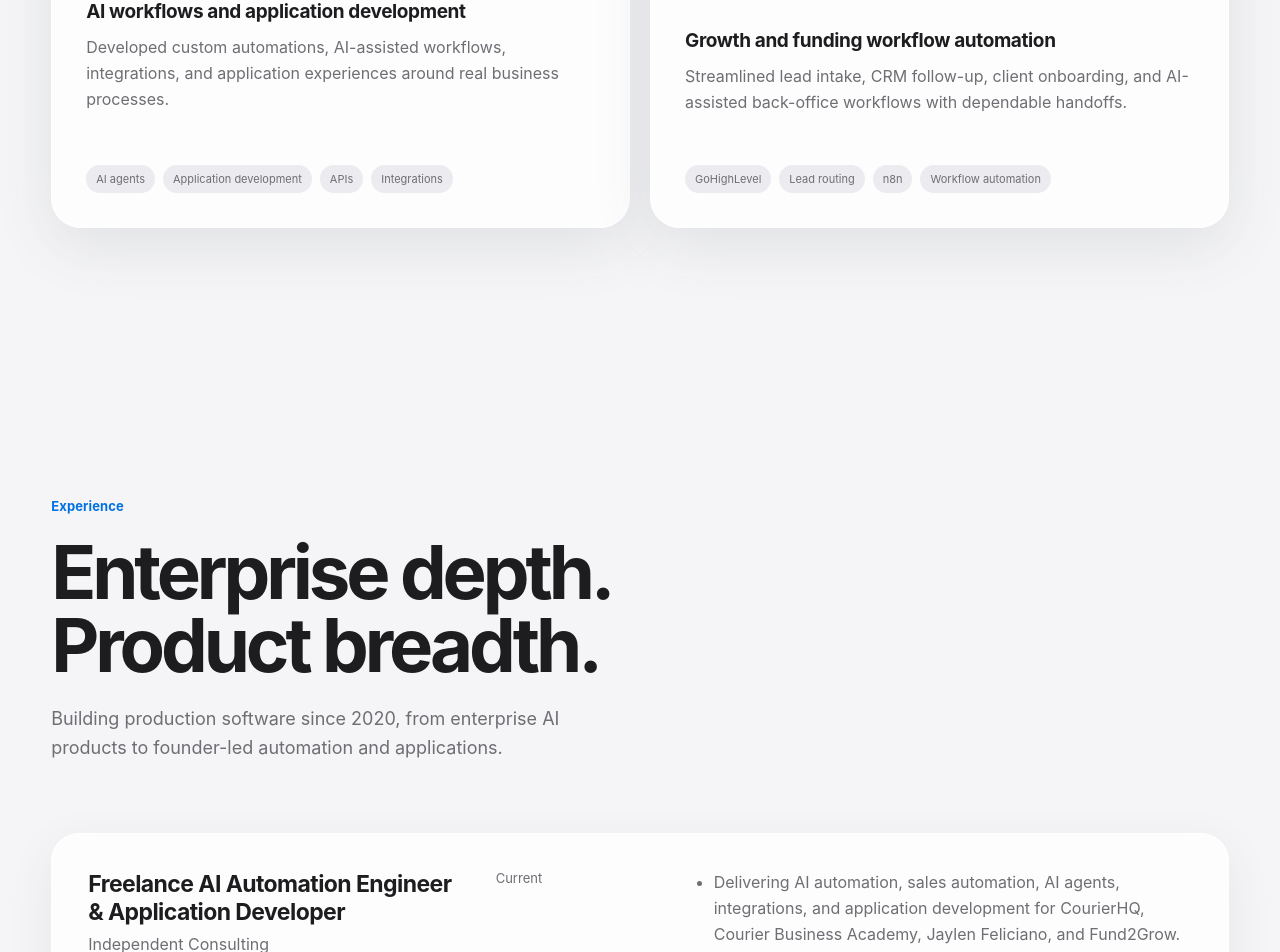
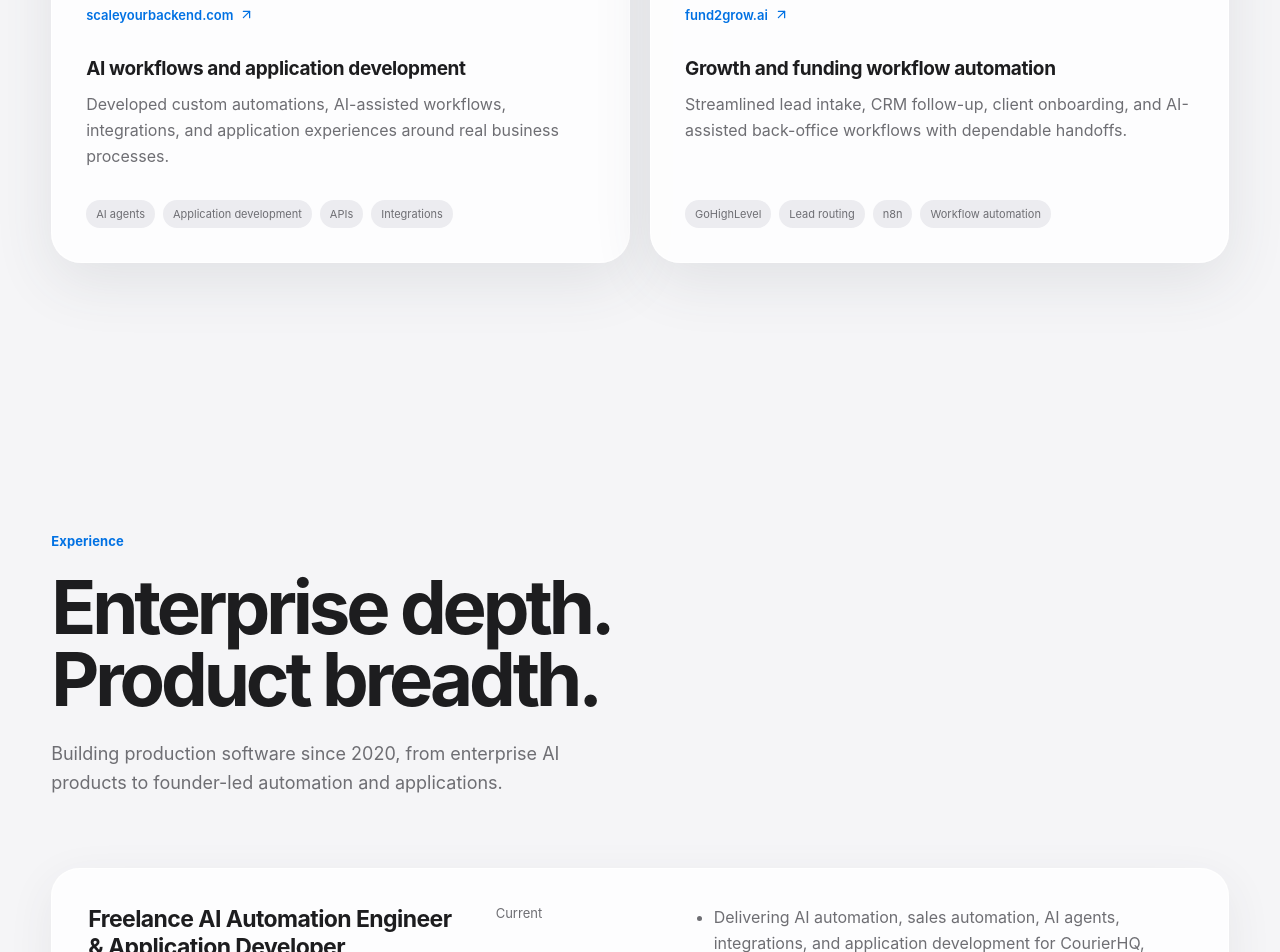
Before and after one commit to jyotirmaya-sahu/jyoti-dev-portfolio, a Next.js app: page / in a window 1280 px wide. Shown: the part 8060-9012 px from the top of the page. Built offline with nearby package versions, Linux system fonts and the light colour scheme.

Commit message:
Add client website links

```diff
--- a/src/components/Portfolio.module.css
+++ b/src/components/Portfolio.module.css
@@ -148,6 +148,8 @@
 .clientStatus::before { content: ""; width: 7px; height: 7px; border-radius: 50%; background: #34c759; box-shadow: 0 0 0 4px rgba(52, 199, 89, .13); }
 .clientCard h3 { margin: 0; font-size: clamp(32px, 3.4vw, 48px); letter-spacing: -.045em; }
 .clientPartner { margin: 8px 0 0 !important; color: var(--accent) !important; font-size: 13px; }
+.clientWebsite { width: fit-content; margin-top: 12px; display: inline-flex; align-items: center; gap: 6px; color: var(--accent); font-size: 13px; font-weight: 590; text-decoration: none; }
+.clientWebsite:hover { text-decoration: underline; text-underline-offset: 4px; }
 .clientCard h4 { margin: 34px 0 12px; font-size: 19px; letter-spacing: -.02em; }
 .clientCard > p { max-width: 590px; margin: 0; color: var(--muted); line-height: 1.62; }
 .clientTags { margin-top: auto; padding-top: 30px; }
--- a/src/components/Portfolio.tsx
+++ b/src/components/Portfolio.tsx
@@ -10,7 +10,7 @@ import { FaPython } from "react-icons/fa6";
 import styles from "./Portfolio.module.css";
 
 type Project = { title: string; type: string; metric?: string; description: string; details: string[]; image?: string; href?: string; featured?: boolean };
-type ClientWork = { client: string; project: string; description: string; details: string[]; partner?: string };
+type ClientWork = { client: string; project: string; description: string; details: string[]; partner?: string; website?: string; href?: string };
 type ToolId = "openai" | "anthropic" | "gemini" | "langchain" | "qdrant" | "highlevel" | "n8n" | "api" | "webhook" | "email" | "twilio" | "react" | "nextjs" | "typescript" | "nodejs" | "fastapi" | "postgresql" | "supabase" | "python" | "pytorch" | "tensorflow" | "aws" | "azure" | "gcp" | "docker" | "kubernetes" | "mlflow";
 type Expertise = { title: string; promise: string; description: string; builds: string[]; stack: ToolId[] };
 type ToolMeta = { name: string; icon?: IconType; custom?: "highlevel" };
@@ -41,10 +41,10 @@ const projects: Project[] = [
 ];
 
 const clientWork: ClientWork[] = [
-  { client: "CourierHQ", project: "Courier operations automation", description: "Connected CRM, sales follow-up, operational workflows, and internal tools to reduce manual work across the customer journey.", details: ["GoHighLevel", "n8n", "Sales automation", "Dashboards"] },
+  { client: "CourierHQ", website: "courierhq.io", href: "https://www.courierhq.io/", project: "Courier operations automation", description: "Connected CRM, sales follow-up, operational workflows, and internal tools to reduce manual work across the customer journey.", details: ["GoHighLevel", "n8n", "Sales automation", "Dashboards"] },
   { client: "Courier Business Academy", project: "Education and sales automation", description: "Built lead-capture, nurturing, onboarding, and learner communication workflows for a courier-business education platform.", details: ["CRM pipelines", "Email workflows", "n8n", "AI-assisted operations"] },
-  { client: "Jaylen Feliciano", project: "AI workflows and application development", description: "Developed custom automations, AI-assisted workflows, integrations, and application experiences around real business processes.", details: ["AI agents", "Application development", "APIs", "Integrations"] },
-  { client: "Fund2Grow", partner: "with Darius Benders", project: "Growth and funding workflow automation", description: "Streamlined lead intake, CRM follow-up, client onboarding, and AI-assisted back-office workflows with dependable handoffs.", details: ["GoHighLevel", "Lead routing", "n8n", "Workflow automation"] },
+  { client: "Scale Your Backend", partner: "with Jaylen Feliciano", website: "scaleyourbackend.com", href: "https://scaleyourbackend.com/", project: "AI workflows and application development", description: "Developed custom automations, AI-assisted workflows, integrations, and application experiences around real business processes.", details: ["AI agents", "Application development", "APIs", "Integrations"] },
+  { client: "Fund2Grow", partner: "with Darius Benders", website: "fund2grow.ai", href: "https://www.fund2grow.ai/", project: "Growth and funding workflow automation", description: "Streamlined lead intake, CRM follow-up, client onboarding, and AI-assisted back-office workflows with dependable handoffs.", details: ["GoHighLevel", "Lead routing", "n8n", "Workflow automation"] },
 ];
 
 const expertiseGroups: Expertise[] = [
@@ -119,6 +119,7 @@ export default function Portfolio() {
         <div className={styles.clientTop}><span className={styles.clientIndex}>{String(index + 1).padStart(2, "0")}</span><span className={styles.clientStatus}>Current</span></div>
         <h3>{work.client}</h3>
         {work.partner && <p className={styles.clientPartner}>{work.partner}</p>}
+        {work.href && <a className={styles.clientWebsite} href={work.href} target="_blank" rel="noreferrer">{work.website}<ArrowUpRight size={15} aria-hidden="true" /></a>}
         <h4>{work.project}</h4>
         <p>{work.description}</p>
         <div className={styles.clientTags}>{work.details.map(item => <span key={item}>{item}</span>)}</div>
@@ -129,7 +130,7 @@ export default function Portfolio() {
       <p className={styles.eyebrow}>Experience</p>
       <motion.div className={styles.experienceHeader} {...reveal}><h2>Enterprise depth. Product breadth.</h2><p>Building production software since 2020, from enterprise AI products to founder-led automation and applications.</p></motion.div>
       <div className={styles.timeline}>
-        <motion.article {...reveal}><div><h3>Freelance AI Automation Engineer &amp; Application Developer</h3><p>Independent Consulting</p></div><time>Current</time><ul><li>Delivering AI automation, sales automation, AI agents, integrations, and application development for CourierHQ, Courier Business Academy, Jaylen Feliciano, and Fund2Grow.</li><li>Building GoHighLevel CRM pipelines and n8n workflows spanning lead capture, follow-up, routing, and back-office operations.</li><li>Owning discovery, implementation, testing, deployment, and iteration for client-specific systems.</li></ul></motion.article>
+        <motion.article {...reveal}><div><h3>Freelance AI Automation Engineer &amp; Application Developer</h3><p>Independent Consulting</p></div><time>Current</time><ul><li>Delivering AI automation, sales automation, AI agents, integrations, and application development for CourierHQ, Courier Business Academy, Scale Your Backend, and Fund2Grow.</li><li>Building GoHighLevel CRM pipelines and n8n workflows spanning lead capture, follow-up, routing, and back-office operations.</li><li>Owning discovery, implementation, testing, deployment, and iteration for client-specific systems.</li></ul></motion.article>
         <motion.article {...reveal}><div><h3>AI Engineer</h3><p>Mindfire Solutions · Client: BrightEdge</p></div><time>Oct 2020 - Present</time><ul><li>Led engineering for BrightEdge&apos;s first production LLM content engine and built an AI copilot over large site crawls.</li><li>Cut perceived generation wait time by 50% with WebSocket token streaming and reduced 100+ chart analytics screens from 2–3 minutes to under 5 seconds.</li><li>Built Daily Pulse and reusable product architecture that reduced defects by 40% and accelerated delivery across teams.</li></ul></motion.article>
       </div>
     </section>
```
